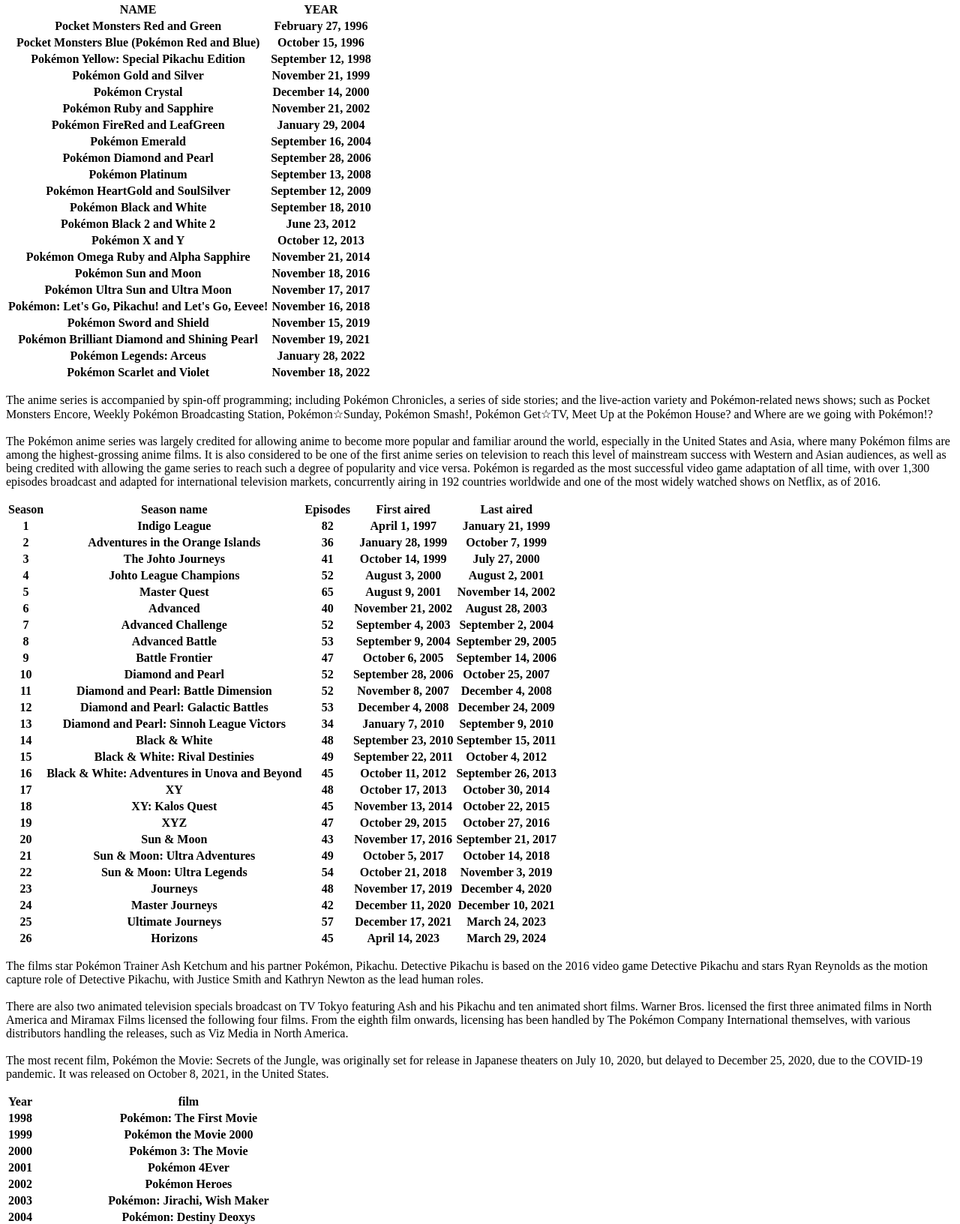
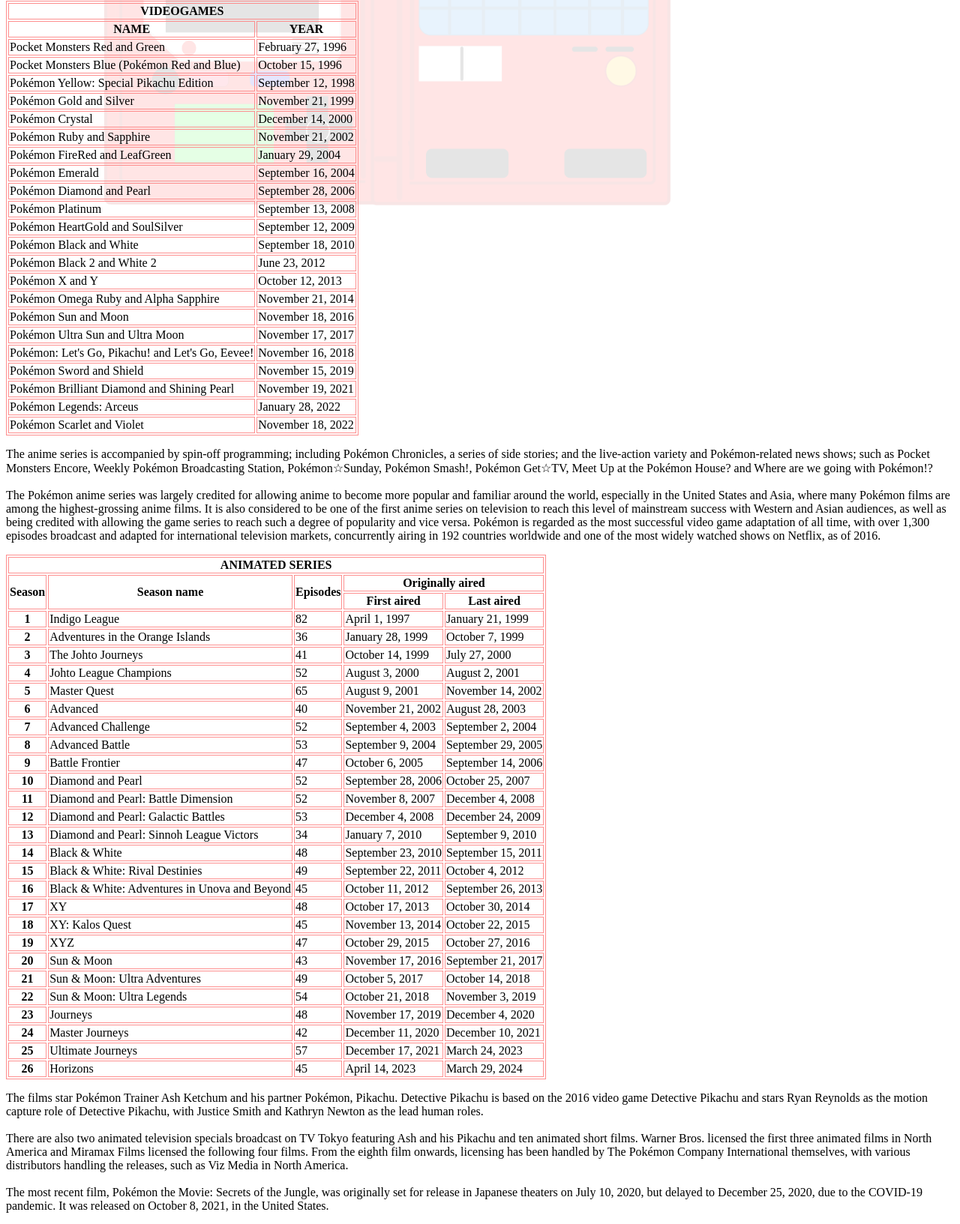
Before and after one commit to CamiloPen/practica-pokemon, a plain HTML site: page index.html in a window 1280 px wide. Shown: the part 333-1966 px from the top of the page at 75% size. Drawn offline with Linux system fonts and the light colour scheme.

Commit message:
feat: :zap: cambie unas cuantas cosas

```diff
--- a/css/style.css
+++ b/css/style.css
@@ -1,3 +1,10 @@
+.fondo {
+    position: fixed;
+    z-index: -1;
+    opacity: 0.1;
+    max-width: 80%;
+}
+
 .container{
     display: grid;
     grid-template-columns: 1fr 1fr;
@@ -7,3 +14,7 @@ img{
     max-width: 80%;
     max-height: 80%;
 }
+
+table, th, td {
+    border:1px solid #fd8a8af6;
+}
--- a/index.html
+++ b/index.html
@@ -6,6 +6,9 @@
     <title>My pokedex</title>
 </head>
 <body>
+    <div class="fondo">
+        <center><img src="images/pokedex.png"></center>
+    </div>
     <div>
         <h1>POKEMON</h1>
         <p>
@@ -18,96 +21,99 @@
     </div>
     <table id="games">
         <tr>
+            <th colspan="2">VIDEOGAMES</th>
+        </tr>
+        <tr>
             <th>NAME</th>
             <th>YEAR</th>
         </tr>
         <tr>
-            <th>Pocket Monsters Red and Green</th>
-            <th>February 27, 1996</th>
+            <td>Pocket Monsters Red and Green</td>
+            <td>February 27, 1996</td>
         </tr>
         <tr>
-            <th>Pocket Monsters Blue (Pokémon Red and Blue)</th>
-            <th>October 15, 1996</th>
+            <td>Pocket Monsters Blue (Pokémon Red and Blue)</td>
+            <td>October 15, 1996</td>
         </tr>
         <tr>
-            <th>Pokémon Yellow: Special Pikachu Edition</th>
-            <th>September 12, 1998</th>
+            <td>Pokémon Yellow: Special Pikachu Edition</td>
+            <td>September 12, 1998</td>
         </tr>
         <tr>
-            <th>Pokémon Gold and Silver</th>
-            <th>November 21, 1999</th>
+            <td>Pokémon Gold and Silver</td>
+            <td>November 21, 1999</td>
         </tr>
         <tr>
-            <th>Pokémon Crystal</th>
-            <th>December 14, 2000</th>
+            <td>Pokémon Crystal</td>
+            <td>December 14, 2000</td>
         </tr>
         <tr>
-            <th>Pokémon Ruby and Sapphire</th>
-            <th>November 21, 2002</th>
+            <td>Pokémon Ruby and Sapphire</td>
+            <td>November 21, 2002</td>
         </tr>
         <tr>
-            <th>Pokémon FireRed and LeafGreen</th>
-            <th>January 29, 2004</th>
+            <td>Pokémon FireRed and LeafGreen</td>
+            <td>January 29, 2004</td>
         </tr>
         <tr>
-            <th>Pokémon Emerald</th>
-            <th>September 16, 2004</th>
+            <td>Pokémon Emerald</td>
+            <td>September 16, 2004</td>
         </tr>
         <tr>
-            <th>Pokémon Diamond and Pearl</th>
-            <th>September 28, 2006</th>
+            <td>Pokémon Diamond and Pearl</td>
+            <td>September 28, 2006</td>
         </tr>
         <tr>
-            <th>Pokémon Platinum</th>
-            <th>September 13, 2008</th>
+            <td>Pokémon Platinum</td>
+            <td>September 13, 2008</td>
         </tr>
         <tr>
-            <th>Pokémon HeartGold and SoulSilver</th>
-            <th>September 12, 2009</th>
+            <td>Pokémon HeartGold and SoulSilver</td>
+            <td>September 12, 2009</td>
         </tr>
         <tr>
-            <th>Pokémon Black and White</th>
-            <th>September 18, 2010</th>
+            <td>Pokémon Black and White</td>
+            <td>September 18, 2010</td>
         </tr>
         <tr>
-            <th>Pokémon Black 2 and White 2</th>
-            <th>June 23, 2012</th>
+            <td>Pokémon Black 2 and White 2</td>
+            <td>June 23, 2012</td>
         </tr>
         <tr>
-            <th>Pokémon X and Y</th>
-            <th>October 12, 2013</th>
+            <td>Pokémon X and Y</td>
+            <td>October 12, 2013</td>
         </tr>
         <tr>
-            <th>Pokémon Omega Ruby and Alpha Sapphire</th>
-            <th>November 21, 2014</th>
+            <td>Pokémon Omega Ruby and Alpha Sapphire</td>
+            <td>November 21, 2014</td>
         </tr>
         <tr>
-            <th>Pokémon Sun and Moon</th>
-            <th>November 18, 2016</th>
+            <td>Pokémon Sun and Moon</td>
+            <td>November 18, 2016</td>
         </tr>
         <tr>
-            <th>Pokémon Ultra Sun and Ultra Moon</th>
-            <th>November 17, 2017</th>
+            <td>Pokémon Ultra Sun and Ultra Moon</td>
+            <td>November 17, 2017</td>
         </tr>
         <tr>
-            <th>Pokémon: Let's Go, Pikachu! and Let's Go, Eevee!</th>
-            <th>November 16, 2018</th>
+            <td>Pokémon: Let's Go, Pikachu! and Let's Go, Eevee!</td>
+            <td>November 16, 2018</td>
         </tr>
         <tr>
-            <th>Pokémon Sword and Shield</th>
-            <th>November 15, 2019</th>
+            <td>Pokémon Sword and Shield</td>
+            <td>November 15, 2019</td>
         </tr>
         <tr>
-            <th>Pokémon Brilliant Diamond and Shining Pearl</th>
-            <th>November 19, 2021</th>
+            <td>Pokémon Brilliant Diamond and Shining Pearl</td>
+            <td>November 19, 2021</td>
         </tr>
         <tr>
-            <th>Pokémon Legends: Arceus</th>
-            <th>January 28, 2022</th>
+            <td>Pokémon Legends: Arceus</td>
+            <td>January 28, 2022</td>
         </tr>
         <tr>
-            <th>Pokémon Scarlet and Violet</th>
-            <th>November 18, 2022</th>
+            <td>Pokémon Scarlet and Violet</td>
+            <td>November 18, 2022</td>
         </tr>
     </table>
     <div id="series">
@@ -118,193 +124,199 @@
         </p>
         <table>
             <tr>
-                <th>Season</th>
-                <th>Season name</th>
-                <th>Episodes</th>
+                <th colspan="5">ANIMATED SERIES</th>
+            </tr>
+            <tr>
+                <th rowspan="2">Season</th>
+                <th rowspan="2">Season name</th>
+                <th rowspan="2">Episodes</th>
+                <th colspan="2">Originally aired</th>
+            </tr>
+            <tr>
                 <th>First aired</th>
                 <th>Last aired</th>
             </tr>
             <tr>
-                <th>1</th>
-                <th>Indigo League</th>
-                <th>82</th>
-                <th>April 1, 1997</th>
-                <th>January 21, 1999</th>
+                <tH>1</th>
+                <td>Indigo League</td>
+                <td>82</td>
+                <td>April 1, 1997</td>
+                <td>January 21, 1999</td>
             </tr>
             <tr>
                 <th>2</th>
-                <th>Adventures in the Orange Islands</th>
-                <th>36</th>
-                <th>January 28, 1999</th>
-                <th>October 7, 1999</th>
+                <td>Adventures in the Orange Islands</td>
+                <td>36</td>
+                <td>January 28, 1999</td>
+                <td>October 7, 1999</td>
             </tr>
             <tr>
                 <th>3</th>
-                <th>The Johto Journeys</th>
-                <th>41</th>
-                <th>October 14, 1999</th>
-                <th>July 27, 2000</th>
+                <td>The Johto Journeys</td>
+                <td>41</td>
+                <td>October 14, 1999</td>
+                <td>July 27, 2000</td>
             </tr>
             <tr>
                 <th>4</th>
-                <th>Johto League Champions</th>
-                <th>52</th>
-                <th>August 3, 2000</th>
-                <th>August 2, 2001</th>
+                <td>Johto League Champions</td>
+                <td>52</td>
+                <td>August 3, 2000</td>
+                <td>August 2, 2001</td>
             </tr>
             <tr>
                 <th>5</th>
-                <th>Master Quest</th>
-                <th>65</th>
-                <th>August 9, 2001</th>
-                <th>November 14, 2002</th>
+                <td>Master Quest</td>
+                <td>65</td>
+                <td>August 9, 2001</td>
+                <td>November 14, 2002</td>
             </tr>
             <tr>
                 <th>6</th>
-                <th>Advanced</th>
-                <th>40</th>
-                <th>November 21, 2002</th>
-                <th>August 28, 2003</th>
+                <td>Advanced</td>
+                <td>40</td>
+                <td>November 21, 2002</td>
+                <td>August 28, 2003</td>
             </tr>
             <tr>
                 <th>7</th>
-                <th>Advanced Challenge</th>
-                <th>52</th>
-                <th>September 4, 2003</th>
-                <th>September 2, 2004</th>
+                <td>Advanced Challenge</td>
+                <td>52</td>
+                <td>September 4, 2003</td>
+                <td>September 2, 2004</td>
             </tr>
             <tr>
                 <th>8</th>
-                <th>Advanced Battle</th>
-                <th>53</th>
-                <th>September 9, 2004</th>
-                <th>September 29, 2005</th>
+                <td>Advanced Battle</td>
+                <td>53</td>
+                <td>September 9, 2004</td>
+                <td>September 29, 2005</td>
             </tr>
             <tr>
                 <th>9</th>
-                <th>Battle Frontier</th>
-                <th>47</th>
-                <th>October 6, 2005</th>
-                <th>September 14, 2006</th>
+                <td>Battle Frontier</td>
+                <td>47</td>
+                <td>October 6, 2005</td>
+                <td>September 14, 2006</td>
             </tr>
             <tr>
                 <th>10</th>
-                <th>Diamond and Pearl</th>
-                <th>52</th>
-                <th>September 28, 2006</th>
-                <th>October 25, 2007</th>
+                <td>Diamond and Pearl</td>
+                <td>52</td>
+                <td>September 28, 2006</td>
+                <td>October 25, 2007</td>
             </tr>
             <tr>
                 <th>11</th>
-                <th>Diamond and Pearl: Battle Dimension</th>
-                <th>52</th>
-                <th>November 8, 2007</th>
-                <th>December 4, 2008</th>
+                <td>Diamond and Pearl: Battle Dimension</td>
+                <td>52</td>
+                <td>November 8, 2007</td>
+                <td>December 4, 2008</td>
             </tr>
             <tr>
                 <th>12</th>
-                <th>Diamond and Pearl: Galactic Battles</th>
-                <th>53</th>
-                <th>December 4, 2008</th>
-                <th>December 24, 2009</th>
+                <td>Diamond and Pearl: Galactic Battles</td>
+                <td>53</td>
+                <td>December 4, 2008</td>
+                <td>December 24, 2009</td>
             </tr>
             <tr>
                 <th>13</th>
-                <th>Diamond and Pearl: Sinnoh League Victors</th>
-                <th>34</th>
-                <th>January 7, 2010</th>
-                <th>September 9, 2010</th>
+                <td>Diamond and Pearl: Sinnoh League Victors</td>
+                <td>34</th>
+                <td>January 7, 2010</th>
+                <td>September 9, 2010</th>
             </tr>
             <tr>
                 <th>14</th>
-                <th>Black & White</th>
-                <th>48</th>
-                <th>September 23, 2010</th>
-                <th>September 15, 2011</th>
+                <td>Black & White</td>
+                <td>48</td>
+                <td>September 23, 2010</td>
+                <td>September 15, 2011</td>
             </tr>
             <tr>
                 <th>15</th>
-                <th>Black & White: Rival Destinies</th>
-                <th>49</th>
-                <th>September 22, 2011</th>
-                <th>October 4, 2012</th>
+                <td>Black & White: Rival Destinies</td>
+                <td>49</td>
+                <td>September 22, 2011</td>
+                <td>October 4, 2012</td>
             </tr>
             <tr>
                 <th>16</th>
-                <th>Black & White: Adventures in Unova and Beyond</th>
-                <th>45</th>
-                <th>October 11, 2012</th>
-                <th>September 26, 2013</th>
+                <td>Black & White: Adventures in Unova and Beyond</td>
+                <td>45</td>
+                <td>October 11, 2012</td>
+                <td>September 26, 2013</td>
             </tr>
             <tr>
                 <th>17</th>
-                <th>XY</th>
-                <th>48</th>
-                <th>October 17, 2013</th>
-                <th>October 30, 2014</th>
+                <td>XY</td>
+                <td>48</td>
+                <td>October 17, 2013</td>
+                <td>October 30, 2014</td>
             </tr>
             <tr>
                 <th>18</th>
-                <th>XY: Kalos Quest</th>
-                <th>45</th>
-                <th>November 13, 2014</th>
-                <th>October 22, 2015</th>
+                <td>XY: Kalos Quest</td>
+                <td>45</td>
+                <td>November 13, 2014</td>
+                <td>October 22, 2015</td>
             </tr>
             <tr>
                 <th>19</th>
-                <th>XYZ</th>
-                <th>47</th>
-                <th>October 29, 2015</th>
-                <th>October 27, 2016</th>
+                <td>XYZ</td>
+                <td>47</td>
+                <td>October 29, 2015</td>
+                <td>October 27, 2016</td>
             </tr>
             <tr>
                 <th>20</th>
-                <th>Sun & Moon</th>
-                <th>43</th>
-                <th>November 17, 2016</th>
-                <th>September 21, 2017</th>
+                <td>Sun & Moon</td>
+                <td>43</td>
+                <td>November 17, 2016</td>
+                <td>September 21, 2017</td>
             </tr>
             <tr>
                 <th>21</th>
-                <th>Sun & Moon: Ultra Adventures</th>
-                <th>49</th>
-                <th>October 5, 2017</th>
-                <th>October 14, 2018</th>
+                <td>Sun & Moon: Ultra Adventures</td>
+                <td>49</td>
+                <td>October 5, 2017</td>
+                <td>October 14, 2018</td>
             </tr>
             <tr>
                 <th>22</th>
-                <th>Sun & Moon: Ultra Legends</th>
-                <th>54</th>
-                <th>October 21, 2018</th>
-                <th>November 3, 2019</th>
+                <td>Sun & Moon: Ultra Legends</td>
+                <td>54</td>
+                <td>October 21, 2018</td>
+                <td>November 3, 2019</td>
             </tr>
             <tr>
                 <th>23</th>
-                <th>Journeys</th>
-                <th>48</th>
-                <th>November 17, 2019</th>
-                <th>December 4, 2020</th>
+                <td>Journeys</td>
+                <td>48</td>
+                <td>November 17, 2019</td>
+                <td>December 4, 2020</td>
             </tr>
             <tr>
                 <th>24</th>
-                <th>Master Journeys</th>
-                <th>42</th>
-                <th>December 11, 2020</th>
-                <th>December 10, 2021</th>
+                <td>Master Journeys</td>
+                <td>42</td>
+                <td>December 11, 2020</td>
+                <td>December 10, 2021</td>
             </tr>
             <tr>
                 <th>25</th>
-                <th>Ultimate Journeys</th>
-                <th>57</th>
-                <th>December 17, 2021</th>
-                <th>March 24, 2023</th>
+                <td>Ultimate Journeys</td>
+                <td>57</td>
+                <td>December 17, 2021</td>
+                <td>March 24, 2023</td>
             </tr>
             <tr>
                 <th>26</th>
-                <th>Horizons</th>
-                <th>45</th>
-                <th>April 14, 2023</th>
-                <th>March 29, 2024</th>
+                <td>Horizons</td>
+                <td>45</td>
+                <td>April 14, 2023</td>
+                <td>March 29, 2024</td>
             </tr>
         </table>
     </div>
@@ -318,137 +330,119 @@
         </p>
         <table>
             <tr>
+                <th colspan="2">FILMS</th>
+            </tr>
+            <tr>
                 <th>Year</th>
                 <th>film</th>
             </tr>
             <tr>
-                <th>1998</th>
-                <th>Pokémon: The First Movie</th>
+                <td>1998</td>
+                <td>Pokémon: The First Movie</td>
             </tr>
             <tr>
-                <th>1999</th>
-                <th>Pokémon the Movie 2000</th>
+                <td>1999</td>
+                <td>Pokémon the Movie 2000</td>
             </tr>
             <tr>
-                <th>2000</th>
-                <th>Pokémon 3: The Movie</th>
+                <td>2000</td>
+                <td>Pokémon 3: The Movie</td>
             </tr>
             <tr>
-                <th>2001</th>
-                <th>Pokémon 4Ever</th>
+                <td>2001</td>
+                <td>Pokémon 4Ever</td>
             </tr>
             <tr>
-                <th>2002</th>
-                <th>Pokémon Heroes</th>
+                <td>2002</td>
+                <td>Pokémon Heroes</td>
             </tr>
             <tr>
-                <th>2003</th>
-                <th>Pokémon: Jirachi, Wish Maker</th>
+                <td>2003</td>
+                <td>Pokémon: Jirachi, Wish Maker</td>
             </tr>
             <tr>
-                <th>2004</th>
-                <th>Pokémon: Destiny Deoxys</th>
+                <td>2004</td>
+                <td>Pokémon: Destiny Deoxys</td>
             </tr>
             <tr>
-                <th>2005</th>
-                <th>Pokémon: Lucario and the Mystery of Mew</th>
+                <td>2005</td>
+                <td>Pokémon: Lucario and the Mystery of Mew</td>
             </tr>
             <tr>
-                <th>2006</th>
-                <th>Pokémon Ranger and the Temple of the Sea</th>
+                <td>2006</td>
+                <td>Pokémon Ranger and the Temple of the Sea</td>
             </tr>
             <tr>
-                <th>2007</th>
-                <th>Pokémon: The Rise of Darkrai</th>
+                <td>2007</td>
+                <td>Pokémon: The Rise of Darkrai</td>
             </tr>
             <tr>
-                <th>2008</th>
-                <th>Pokémon: Giratina and the Sky Warrior</th>
+                <td>2008</td>
+                <td>Pokémon: Giratina and the Sky Warrior</td>
             </tr>
             <tr>
-                <th>2009</th>
-                <th>Pokémon: Arceus and the Jewel of Life</th>
+                <td>2009</th>
+                <td>Pokémon: Arceus and the Jewel of Life</td>
             </tr>
             <tr>
-                <th>2010</th>
-                <th>Pokémon—Zoroark: Master of Illusions</th>
+                <td>2010</td>
+                <td>Pokémon—Zoroark: Master of Illusions</td>
             </tr>
             <tr>
-                <th>2011</th>
-                <th>Pokémon the Movie: White—Victini and Zekrom <br>
-                    Pokémon the Movie: Black—Victini and Reshiram</th>
+                <td>2011</td>
+                <td>Pokémon the Movie: White—Victini and Zekrom <br>
+                    Pokémon the Movie: Black—Victini and Reshiram</td>
             </tr>
             <tr>
-                <th>2012</th>
-                <th>Pokémon the Movie: Kyurem vs. the Sword of Justice</th>
+                <td>2012</td>
+                <td>Pokémon the Movie: Kyurem vs. the Sword of Justice</td>
             </tr>
             <tr>
-                <th>2013</th>
-                <th>Pokémon the Movie: Genesect and the Legend Awakened</th>
+                <td>2013</td>
+                <td>Pokémon the Movie: Genesect and the Legend Awakened</td>
             </tr>
             <tr>
-                <th>2014</th>
-                <th>Pokémon the Movie: Diancie and the Cocoon of Destruction</th>
+                <td>2014</td>
+                <td>Pokémon the Movie: Diancie and the Cocoon of Destruction</td>
             </tr>
             <tr>
-                <th>2015</th>
-                <th>Pokémon the Movie: Hoopa and the Clash of Ages</th>
+                <td>2015</td>
+                <td>Pokémon the Movie: Hoopa and the Clash of Ages</td>
             </tr>
             <tr>
-                <th>2016</th>
-                <th>Pokémon the Movie: Volcanion and the Mechanical Marvel</th>
+                <td>2016</td>
+                <td>Pokémon the Movie: Volcanion and the Mechanical Marvel</td>
             </tr>
             <tr>
-                <th>2017</th>
-                <th>Pokémon the Movie: I Choose You!</th>
+                <td>2017</td>
+                <td>Pokémon the Movie: I Choose You!</td>
             </tr>
             <tr>
-                <th>2018</th>
-                <th>Pokémon the Movie: The Power of Us</th>
+                <td>2018</td>
+                <td>Pokémon the Movie: The Power of Us</td>
             </tr>
             <tr>
-                <th>2019</th>
-                <th>Pokémon: Mewtwo Strikes Back — Evolution</th>
+                <td>2019</td>
+                <td>Pokémon: Mewtwo Strikes Back — Evolution</td>
             </tr>
             <tr>
-                <th>2020</th>
-                <th>Pokémon the Movie: Secrets of the Jungle</th>
+                <td>2020</td>
+                <td>Pokémon the Movie: Secrets of the Jungle</td>
             </tr>
         </table>
-
-
-
-
-
-
-
-
-
-
-
-
-
-
-
-
-
-
-
-
-
-
-
     </div>
     <div>
         <h2>My favorites pokemon</h2>
+        <ul>
             <li><a href="moltres.html">Moltres</a></li>
             <li><a href="unown.html">Unown</a></li>
             <li><a href="ho-oh.html">Ho-Oh</a></li>
             <li><a href="absol.html">Absol</a></li>
             <li><a href="groudon.html">Groudon</a></li>
             <li><a href="genesect.html">Genesect</a></li>
+        </ul>
         <br>
-        <a href="pokedex.html#:~:text=Of the three, gratitude.">Text</a>
+        <a href="moltres.html#:~:text=Of the three, gratitude.">Text</a>
         <br>
     </div>
     <div>
```
Also changed, not shown: images/pokedex.png (added). Lines whose indentation alone changed are shown as unchanged.
